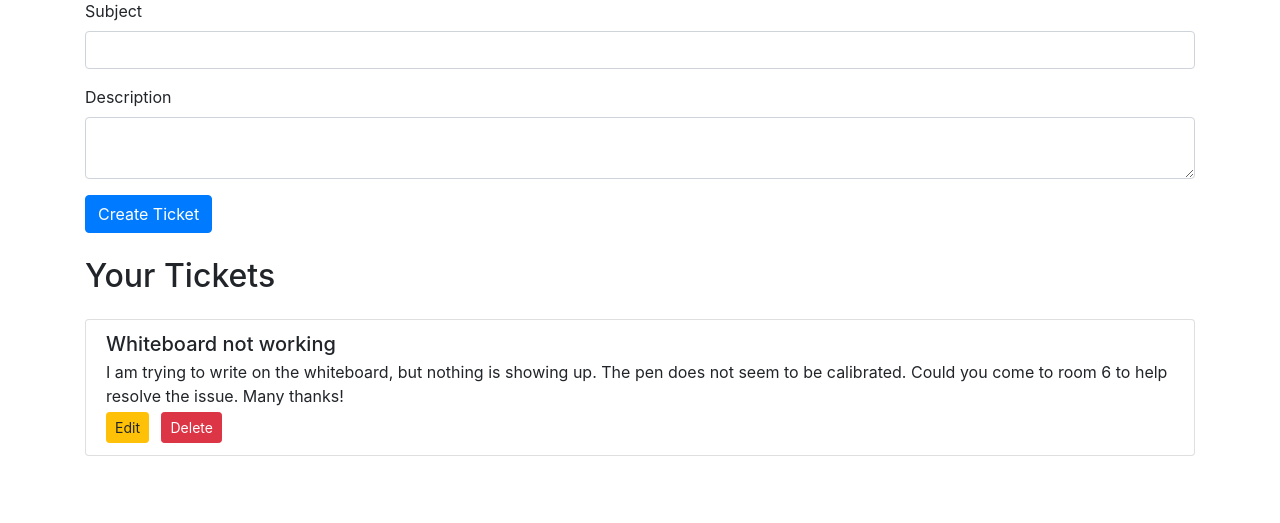
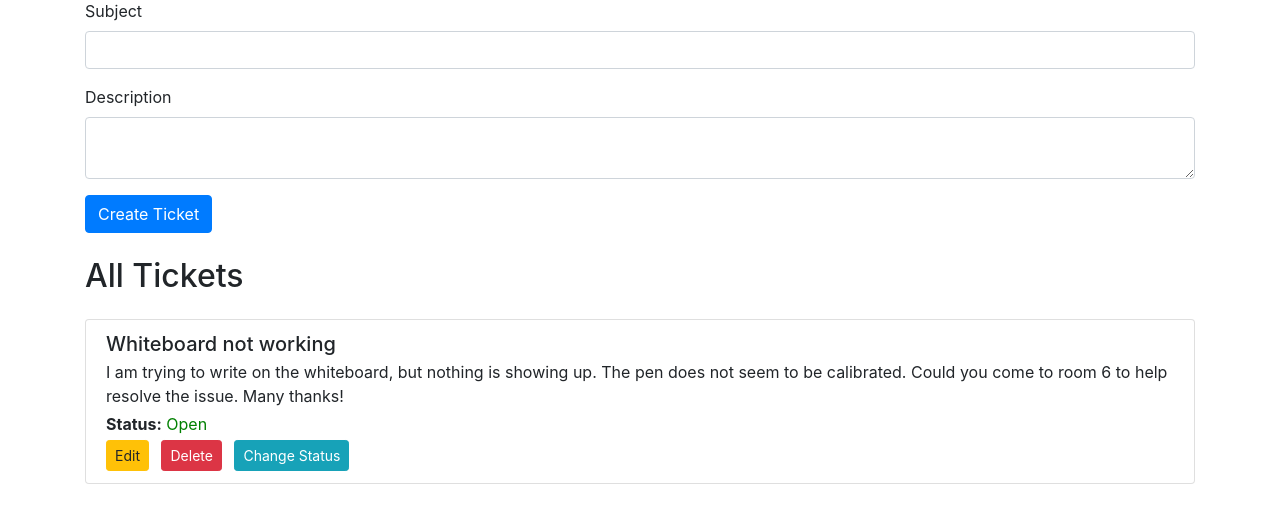
Before and after one commit to EllaP1274/Software-Engineering-DevOps_Project, a Flask app: page /dashboard in a window 1280 px wide. Shown: the part 177-700 px from the top of the page. Run offline with Flask 3, Linux system fonts and the light colour scheme; a user stored in the database is signed in; data comes from the database, SQL or seed files in the repository; both versions use the stored data as it was after the commit; some libraries are stand-ins or nearby versions.

Commit message:
Added in status of tickets and sorted them so open tickets are at the top of all tickets

```diff
--- a/app/routes.py
+++ b/app/routes.py
@@ -16,7 +16,17 @@ def home():
 @main.route('/dashboard')
 @login_required
 def dashboard():
-    tickets = Ticket.query.all()
+    # Check if the current user is an admin
+    if current_user.role == 'admin':
+        # Fetch all tickets for admins
+        tickets = Ticket.query.all()
+    else:
+        # Fetch only the tickets created by the current user
+        tickets = Ticket.query.filter_by(user_id=current_user.id).all()
+
+    # Sort tickets: open tickets first, then closed tickets
+    tickets.sort(key=lambda t: (t.status == 'closed', t.id))
+
     return render_template('dashboard.html', tickets=tickets)
 
 @main.route('/register', methods=['GET', 'POST'])
@@ -101,6 +111,26 @@ def update_ticket(ticket_id):
         flash('Ticket not found.', 'danger')
     return redirect(url_for('main.dashboard'))
 
+@main.route('/update_ticket_status/<int:ticket_id>', methods=['POST'])
+@login_required
+def update_ticket_status(ticket_id):
+    if current_user.role != 'admin':
+        flash('You do not have permission to perform this action.', 'danger')
+        return redirect(url_for('main.dashboard'))
+
+    ticket = Ticket.query.get(ticket_id)
+    if ticket:
+        new_status = request.form.get('status')
+        if new_status in ['open', 'closed']:
+            ticket.status = new_status
+            db.session.commit()
+            flash('Ticket status updated successfully.', 'success')
+        else:
+            flash('Invalid status.', 'danger')
+    else:
+        flash('Ticket not found.', 'danger')
+
+    return redirect(url_for('main.dashboard'))
 
 @main.route('/delete_ticket/<int:ticket_id>', methods=['POST'])
 @login_required
--- a/app/templates/dashboard.html
+++ b/app/templates/dashboard.html
@@ -8,6 +8,14 @@
     <script src="https://code.jquery.com/jquery-3.5.1.slim.min.js"></script>
     <script src="https://cdn.jsdelivr.net/npm/@popperjs/core@2.5.2/dist/umd/popper.min.js"></script>
     <script src="https://stackpath.bootstrapcdn.com/bootstrap/4.5.2/js/bootstrap.min.js"></script>
+    <style>
+        .status-open {
+            color: green;
+        }
+        .status-closed {
+            color: red;
+        }
+    </style>
 </head>
 <body>
     <div class="container mt-4">
@@ -43,17 +51,24 @@
             <button type="submit" class="btn btn-primary">Create Ticket</button>
         </form>
 
-        <h2 class="mt-4">Your Tickets</h2>
+        <h2 class="mt-4">All Tickets</h2>
         <div class="list-group mt-4">
             {% for ticket in tickets %}
             <div class="list-group-item d-flex justify-content-between align-items-center">
                 <div>
                     <h5 class="mb-1">{{ ticket.subject }}</h5>
                     <p class="mb-1">{{ ticket.description }}</p>
+                    <p class="mb-1">
+                        <strong>Status:</strong>
+                        <span class="{% if ticket.status == 'open' %}status-open{% else %}status-closed{% endif %}">
+                            {{ ticket.status|capitalize }}
+                        </span>
+                    </p>
                     {% if current_user.role == 'admin' or ticket.user_id == current_user.id %}
                     <button class="btn btn-warning btn-sm" data-toggle="modal" data-target="#editModal" data-id="{{ ticket.id }}" data-subject="{{ ticket.subject }}" data-description="{{ ticket.description }}">Edit</button>
                     {% if current_user.role == 'admin' %}
                     <button class="btn btn-danger btn-sm ml-2" data-toggle="modal" data-target="#deleteModal" data-id="{{ ticket.id }}">Delete</button>
+                    <button class="btn btn-info btn-sm ml-2" data-toggle="modal" data-target="#statusModal" data-id="{{ ticket.id }}" data-status="{{ ticket.status }}">Change Status</button>
                     {% endif %}
                     {% endif %}
                 </div>
@@ -115,6 +130,35 @@
         </div>
     </div>
 
+    <!-- Change Status Modal -->
+    <div class="modal fade" id="statusModal" tabindex="-1" role="dialog" aria-labelledby="statusModalLabel" aria-hidden="true">
+        <div class="modal-dialog" role="document">
+            <div class="modal-content">
+                <div class="modal-header">
+                    <h5 class="modal-title" id="statusModalLabel">Change Ticket Status</h5>
+                    <button type="button" class="close" data-dismiss="modal" aria-label="Close">
+                        <span aria-hidden="true">&times;</span>
+                    </button>
+                </div>
+                <form id="statusForm" method="post" action="{{ url_for('main.update_ticket_status', ticket_id=0) }}">
+                    <div class="modal-body">
+                        <div class="form-group">
+                            <label for="statusSelect">Status</label>
+                            <select id="statusSelect" name="status" class="form-control" required>
+                                <option value="open">Open</option>
+                                <option value="closed">Closed</option>
+                            </select>
+                        </div>
+                    </div>
+                    <div class="modal-footer">
+                        <button type="button" class="btn btn-secondary" data-dismiss="modal">Cancel</button>
+                        <button type="submit" class="btn btn-primary">Update Status</button>
+                    </div>
+                </form>
+            </div>
+        </div>
+    </div>
+
     <script>
         $('#editModal').on('show.bs.modal', function (event) {
             var button = $(event.relatedTarget);
@@ -133,6 +177,15 @@
             var modal = $(this);
             modal.find('#deleteTicketForm').attr('action', '/delete_ticket/' + ticketId);
         });
+
+        $('#statusModal').on('show.bs.modal', function (event) {
+            var button = $(event.relatedTarget);
+            var ticketId = button.data('id');
+            var status = button.data('status');
+            var modal = $(this);
+            modal.find('#statusSelect').val(status);
+            modal.find('#statusForm').attr('action', '/update_ticket_status/' + ticketId);
+        });
     </script>
 </body>
 </html>
```
Also changed, not shown: instance/site.db.
